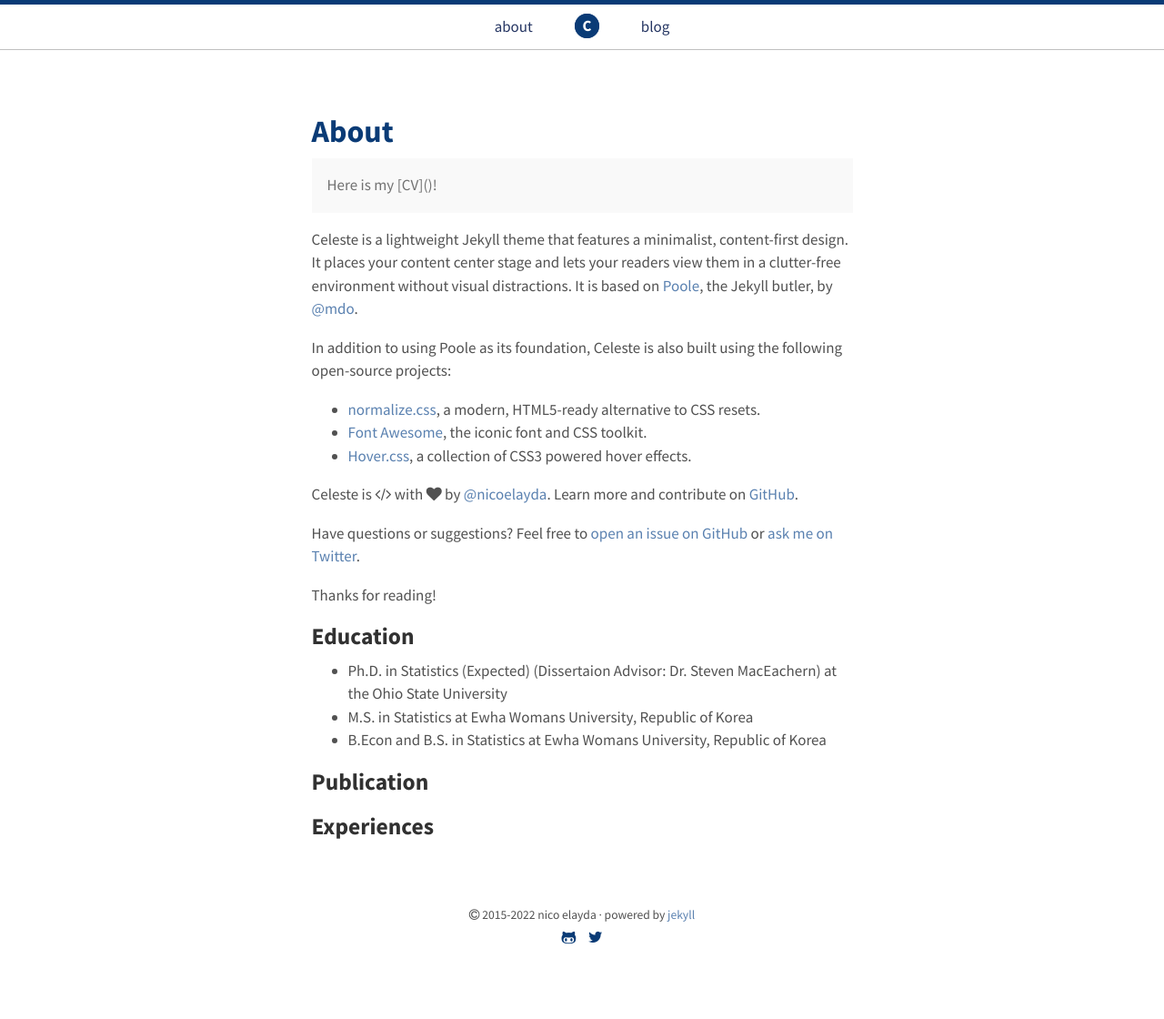
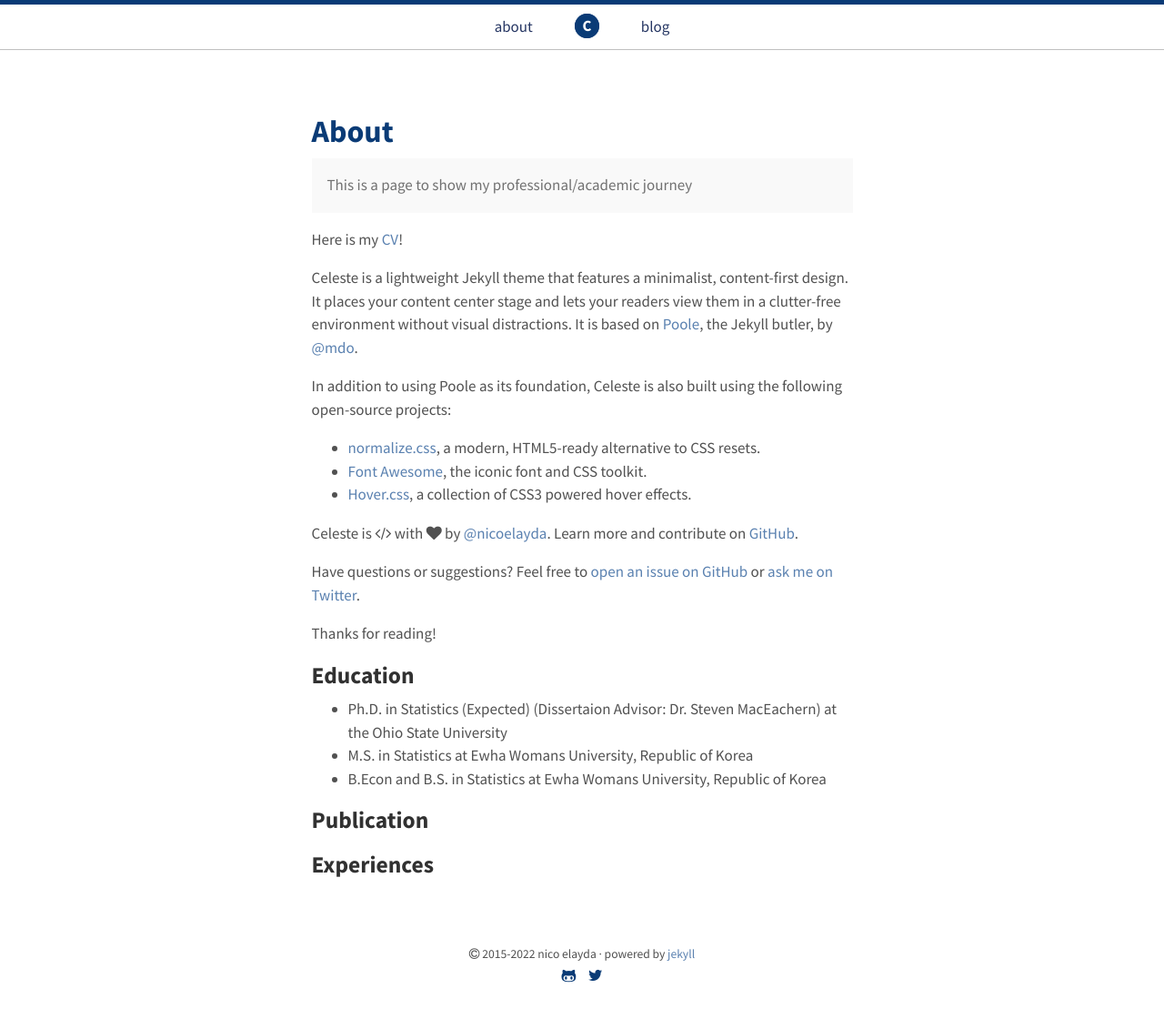
Before and after one commit to hyoin-an/hyoin-an.github.io, a Jekyll site: the page built from about.md, in a window 1280 px wide. Shown: the whole page at 91% size. Built offline with Jekyll 4.4.1, drawn with Linux system fonts in a browser that asks for light colours; before the commit the page ends 1077 px from its top, so only the background shows below that.

Commit message:
Update about.md

```diff
--- a/about.md
+++ b/about.md
@@ -4,8 +4,11 @@ title: About
 ---
 
 <p class="message">
-  Here is my [CV]()!
+  This is a page to show my professional/academic journey
 </p>
+
+Here is my [CV]()!
+
 
 Celeste is a lightweight Jekyll theme that features a minimalist, content-first design. It places your content center stage and lets your readers view them in a clutter-free environment without visual distractions. It is based on [Poole](https://github.com/poole/poole), the Jekyll butler, by [@mdo](https://twitter.com/mdo).
 
```
